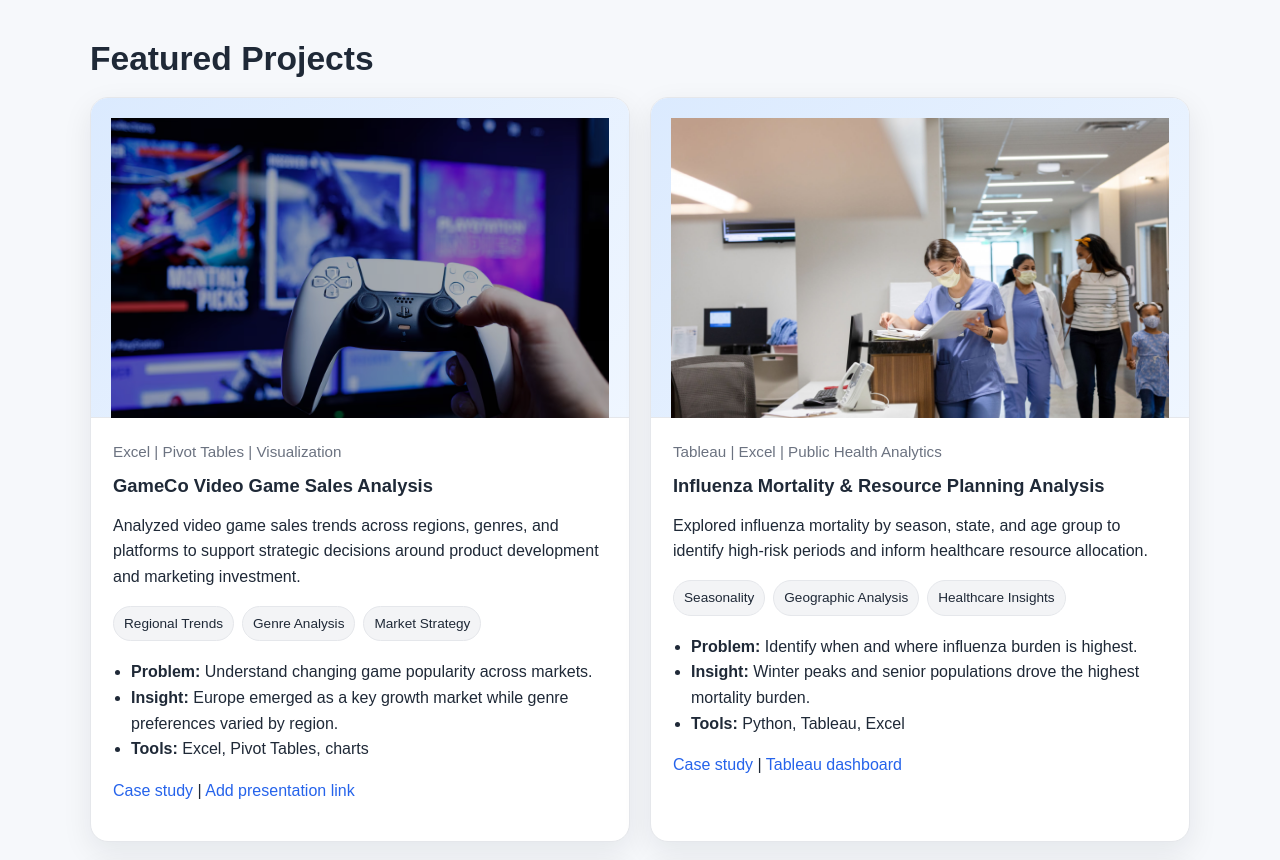
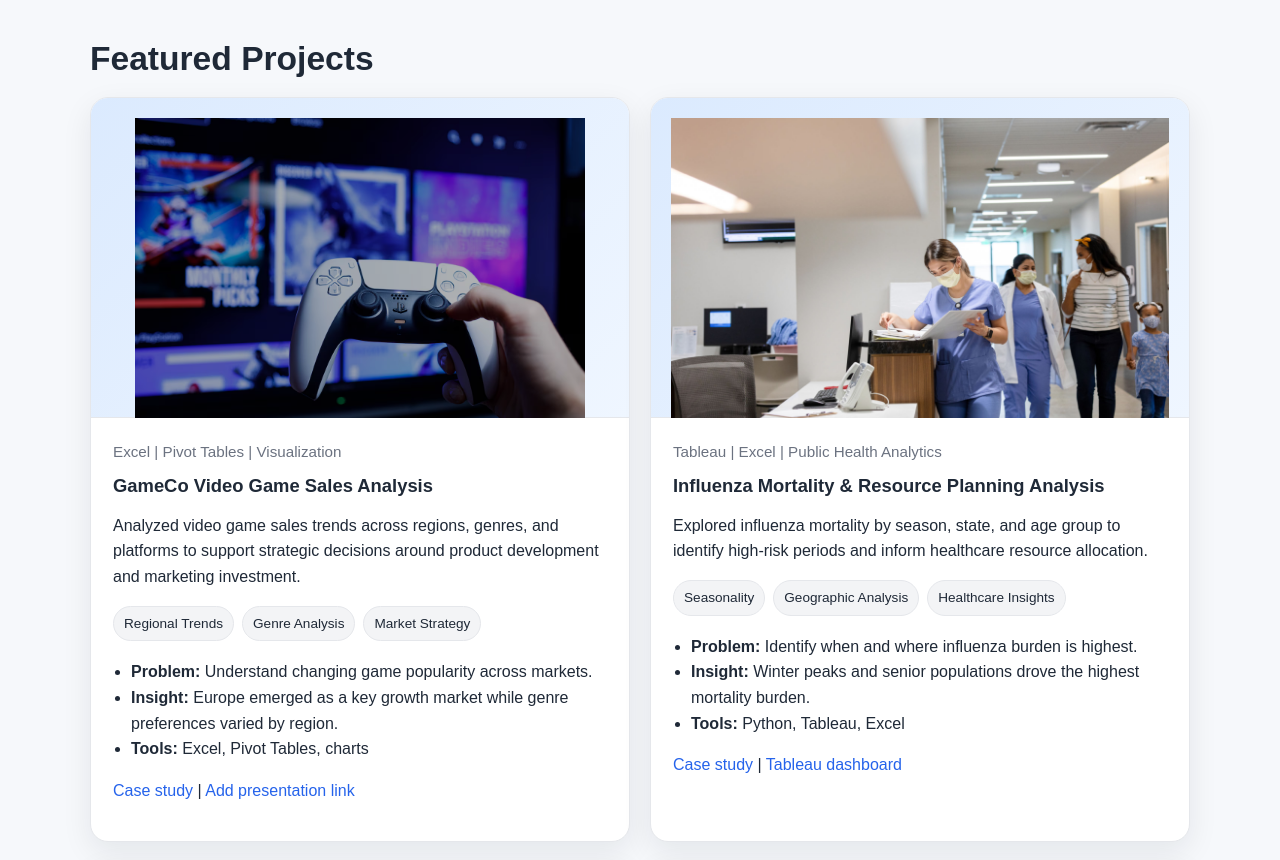
Before and after one commit to alphyjose96/alphyjose.github.io, a plain HTML site: page index.html in a window 1280 px wide. Shown: the part 1196-2056 px from the top of the page. Drawn offline with Linux system fonts and the light colour scheme.

Commit message:
Update index.html

```diff
--- a/index.html
+++ b/index.html
@@ -344,7 +344,7 @@
 
         <article class="project-card">
           <div class="project-thumb">
-           <img src="images/gameco.png" style="width:100%; height:300px; filter: brightness(70%); object-fit:cover;">
+           <img src="images/gameco.png" style="width:100%; height:300px; filter: brightness(70%); object-fit:contain;">
           </div>
           <div class="project-content">
             <div class="project-meta">Excel | Pivot Tables | Visualization</div>
```
